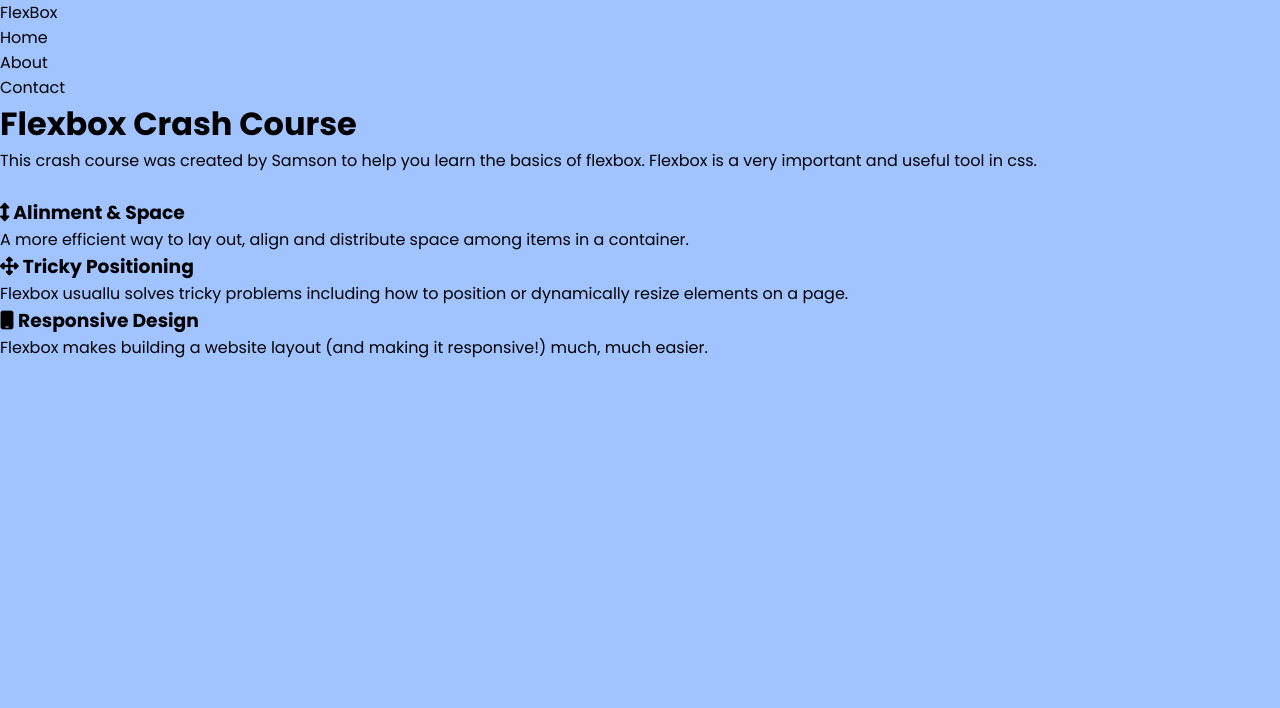
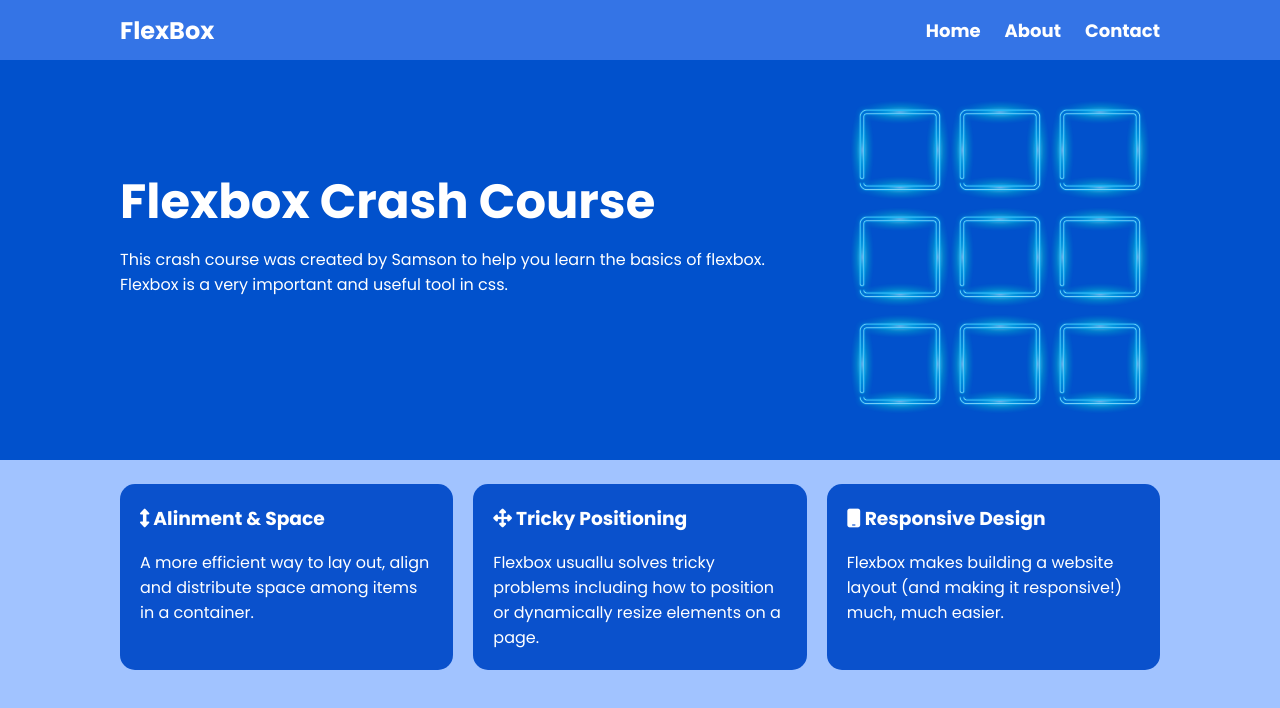
Before and after one commit to SamTush/flex-box, a plain HTML site: page index.html in a window 1280 px wide. Drawn offline with Linux system fonts and the light colour scheme.

Commit message:
Add flexbox

```diff
--- a/index.html
+++ b/index.html
@@ -10,36 +10,74 @@
 </head>
 <body>
     <nav>
+        <div class="container container-nav">
             <div>FlexBox</div>
             <ul>
-            <li>Home</li>
-            <li>About</li>
-            <li>Contact</li>
+                <li>
+                    <a href="#">Home</a>
+                </li>
+                <li>
+                    <a href="#">About</a>
+                </li>
+                <li>
+                    <a href="#">Contact</a>
+                </li>
             </ul>
+        </div>
     </nav>
     <header>
+        <div class="container container-header">
             <div>
                 <h1>Flexbox Crash Course</h1>
                 <p>This crash course was created by Samson to help you learn the basics of flexbox. Flexbox is a very important and useful tool in css.</p>
             </div>
-        <img src="" alt="" srcset="">
+            <div class="container-grid">
+                <div class="square square-one">
+                    <img src="./assets/square.png" alt="" srcset="">
+                </div>
+                <div class="square square-two">
+                    <img src="./assets/square.png" alt="" srcset="">
+                </div>
+                <div class="square square-three">
+                    <img src="./assets/square.png" alt="" srcset="">
+                </div>
+                <div class="square square-four">
+                    <img src="./assets/square.png" alt="" srcset="">
+                </div>
+                <div class="square square-five">
+                    <img src="./assets/square.png" alt="" srcset="">
+                </div>
+                <div class="square square-six">
+                    <img src="./assets/square.png" alt="" srcset="">
+                </div>
+                <div class="square square-seven">
+                    <img src="./assets/square.png" alt="" srcset="">
+                </div>
+                <div class="square square-eight">
+                    <img src="./assets/square.png" alt="" srcset="">
+                </div>
+                <div class="square square-nine">
+                    <img src="./assets/square.png" alt="" srcset="">
+                </div>
+            </div>
+        </div>
     </header>
     <section>
         <div class="container">
-            <div>
+            <div class="cards">
                 <h3>
                   <i class="fas fa-arrows-alt-v"></i> Alinment & Space
                 </h3>
                 <p>A more efficient way to lay out, align and distribute space among items in a container.</p>
               </div>
-              <div>
+              <div class="cards">
                   <h3>
                     <i class="fas fa-arrows-alt"></i>
                     Tricky Positioning
                   </h3>
                   <p>Flexbox usuallu solves tricky problems including how to position or dynamically resize elements on a page.</p>
               </div>
-              <div>
+              <div class="cards">
                   <h3>
                     <i class="fas fa-mobile"></i>
                     Responsive Design
--- a/index.scss
+++ b/index.scss
@@ -4,7 +4,8 @@ $color: #333;
 $main-background: #a1c3ff;
 $background: #3474e6;
 $background-color: #0151cc;
-$background: #0a51cc;
+$background-card: #0a51cc;
+$white: #fff ;
 
 * {
   box-sizing: border-box;
@@ -12,7 +13,139 @@ $background: #0a51cc;
   padding: 0;
 }
 
+.container {
+  max-width: 1100px;
+  margin: 0 auto;
+  padding: 0 30px;
+}
+
 body {
   background-color: $main-background;
   font-family: 'Poppins', sans-serif;
+  color: $color;
+
+  h1, h3 {
+    margin-bottom: 17px;
+  }
+
+  h1 {
+    font-size: 3rem;
+    line-height: 1.2;
+  }
+
+  nav .container-nav {
+    display: flex;
+    justify-content: space-between;
+    align-items: center;
+    height: 100%;
+  }
+
+  nav {
+    background-color: $background;
+    color: $white;
+    height: 60px;
+    padding: 0 35px;
+
+    .container-nav {
+        ul {
+            list-style: none;
+            display: flex;
+
+            a {
+                text-decoration: none;
+                color: $white;
+                font-size: 18px;
+                font-weight: bold;
+                margin-left: 24px;
+            }
+        }
+
+        div {
+            font-size: x-large;
+            font-weight: bold;
+        }
+    }
+  }
+
+  header {
+    background-color: $background-color;
+    color: $white;
+    min-height: 400px;
+
+    .square-one {
+        grid-area: 'square1';
+    }
+
+    .square-two {
+        grid-area: 'square2';
+    }
+
+    .square-three {
+        grid-area: 'square3';
+    }
+
+    .square-four {
+        grid-area: 'square4';
+    }
+
+    .square-five {
+        grid-area: 'square5';
+    }
+
+    .square-six {
+        grid-area: 'square6';
+    }
+
+    .square-seven {
+        grid-area: 'square7';
+    }
+
+    .square-eight {
+        grid-area: 'square8';
+    }
+
+    .square-nine {
+        grid-area: 'square9';
+    }
+
+    .container-grid {
+        display: grid;
+        grid-template-areas:
+            'square1 square2 square3'
+            'square4 square5 square6'
+            'square7 square8 square9'
+            ;
+        max-width: 350px;
+        height: 350px;
+        padding: 40px;
+
+        .square {
+            img {
+                max-width: 100px;
+            }
+        }
+    }
+
+    .container-header {
+        display: flex;
+        align-items: center;
+    }
+  }
+
+  section {
+    .container {
+        display: flex;
+        gap: 20px;
+        color: $white;
+        margin-top: 24px;
+        margin-bottom: 80px;
+
+        .cards {
+            background-color: $background-card;
+            padding: 20px;
+            border-radius: 15px;
+            flex: 1;
+        }
+    }
+  }
 }
```
Also changed, not shown: dist/css/index.css, 1 other file. Lines whose indentation alone changed are shown as unchanged.
